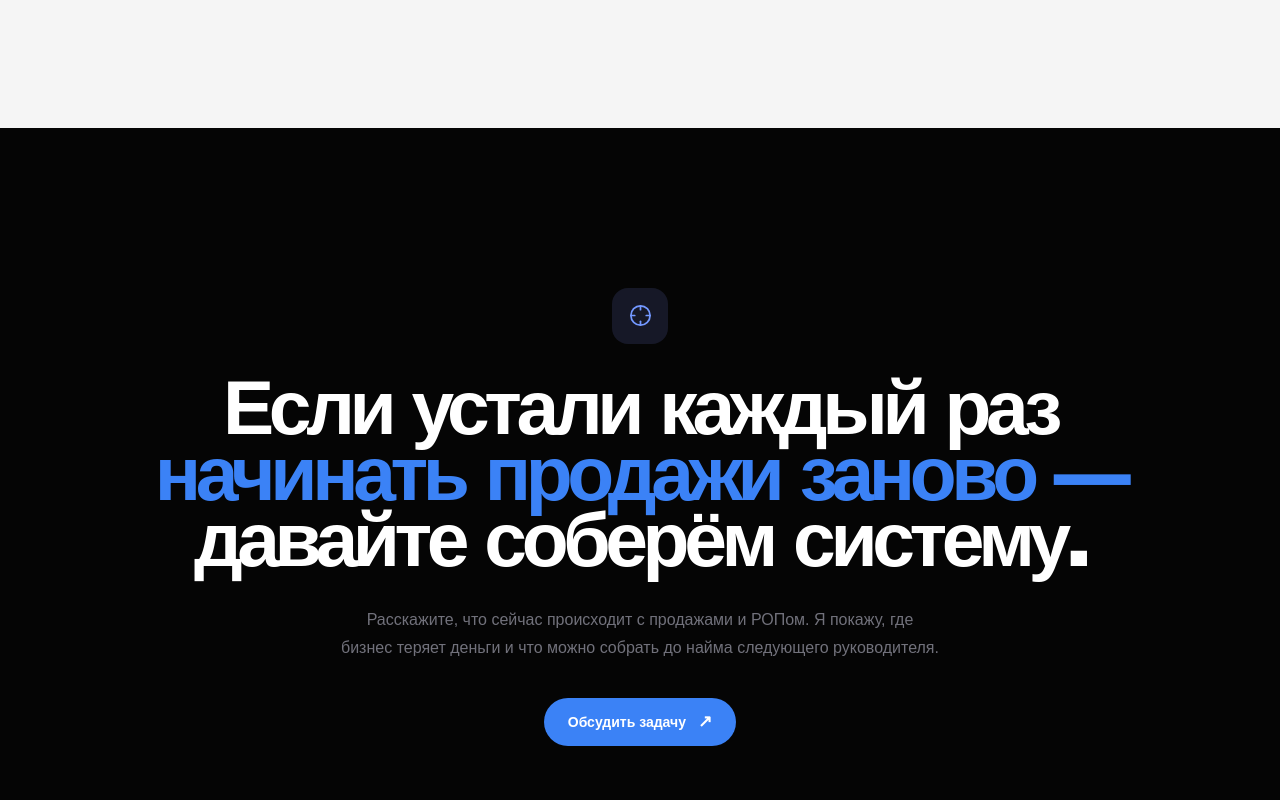
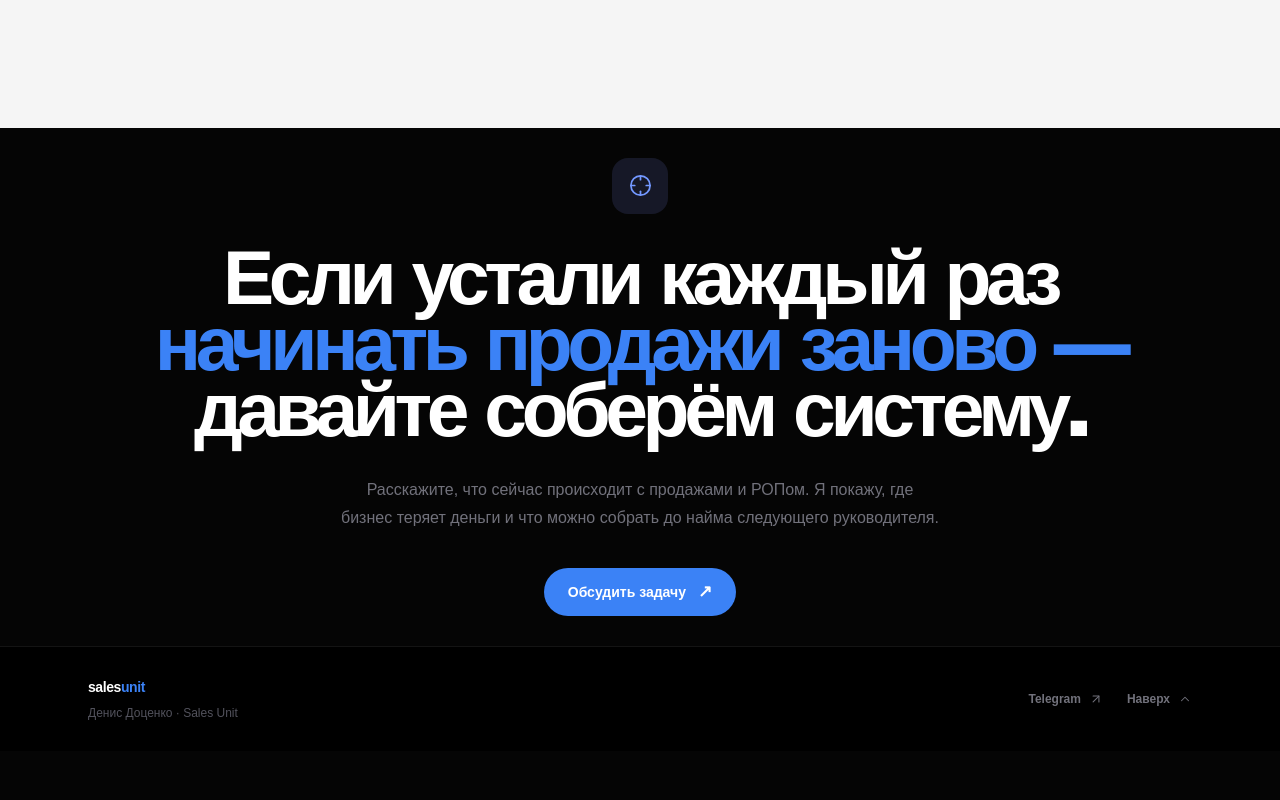
Before and after one commit to d92da/salesunit, a Next.js app: page / in a window 1280 px wide. Shown: the part 7820-8620 px from the top of the page. After the commit the page ends 8571 px from the top, so only its background shows below. Built offline with nearby package versions, Linux system fonts and the light colour scheme.

Commit message:
Update FinalCta.tsx

```diff
--- a/app/components/FinalCta.tsx
+++ b/app/components/FinalCta.tsx
@@ -1,18 +1,17 @@
 import Icon from "../ui/Icon";
-import { sectionPadding } from "../ui/styles";
-
 import { home } from "../../data/home";
-
 
 export default function FinalCta() {
   const { finalCta } = home;
 
   return (
-    <section className={`bg-[#050505] ${sectionPadding}`}>
+    <section className="bg-[#050505] py-[30px]">
       <div className="mx-auto max-w-[1100px] px-5 text-center sm:px-8 lg:px-12">
         <div>
-          <div className="mx-auto mb-8 flex h-14 w-14 items-center justify-center rounded-[16px] transition-transform duration-300 hover:-translate-y-1"
-            style={{ backgroundColor: "#161827", color: "#7398FF" }}>
+          <div
+            className="mx-auto mb-8 flex h-14 w-14 items-center justify-center rounded-[16px] transition-transform duration-300 hover:-translate-y-1"
+            style={{ backgroundColor: "#161827", color: "#7398FF" }}
+          >
             <Icon name="crosshair" size={23} />
           </div>
 
```
